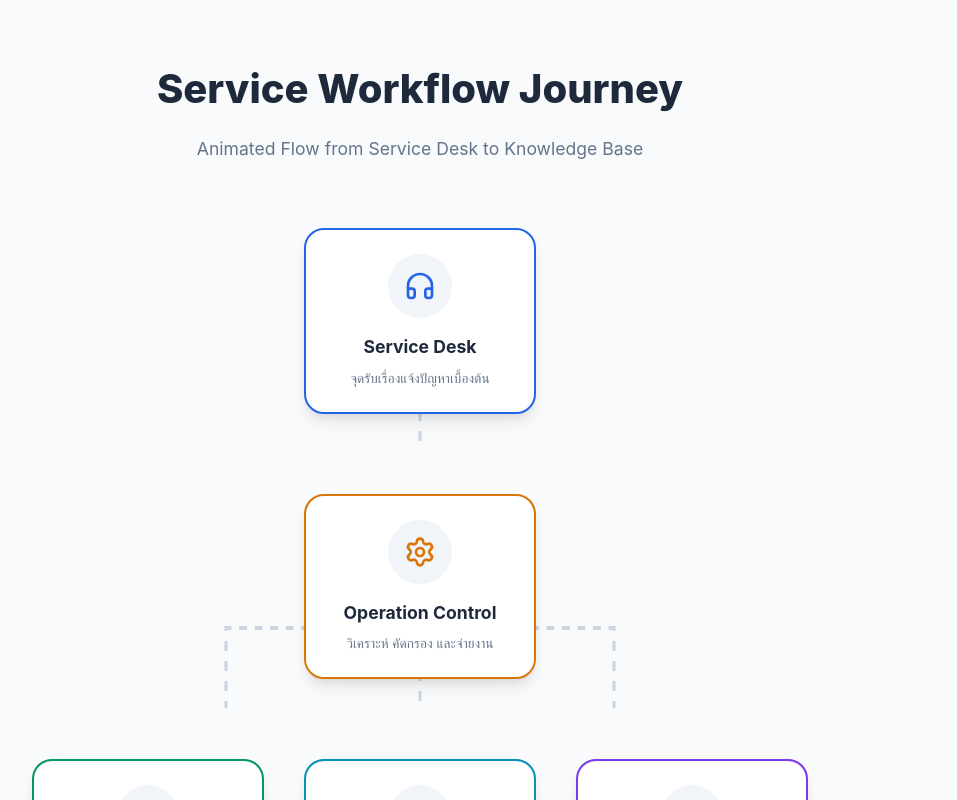
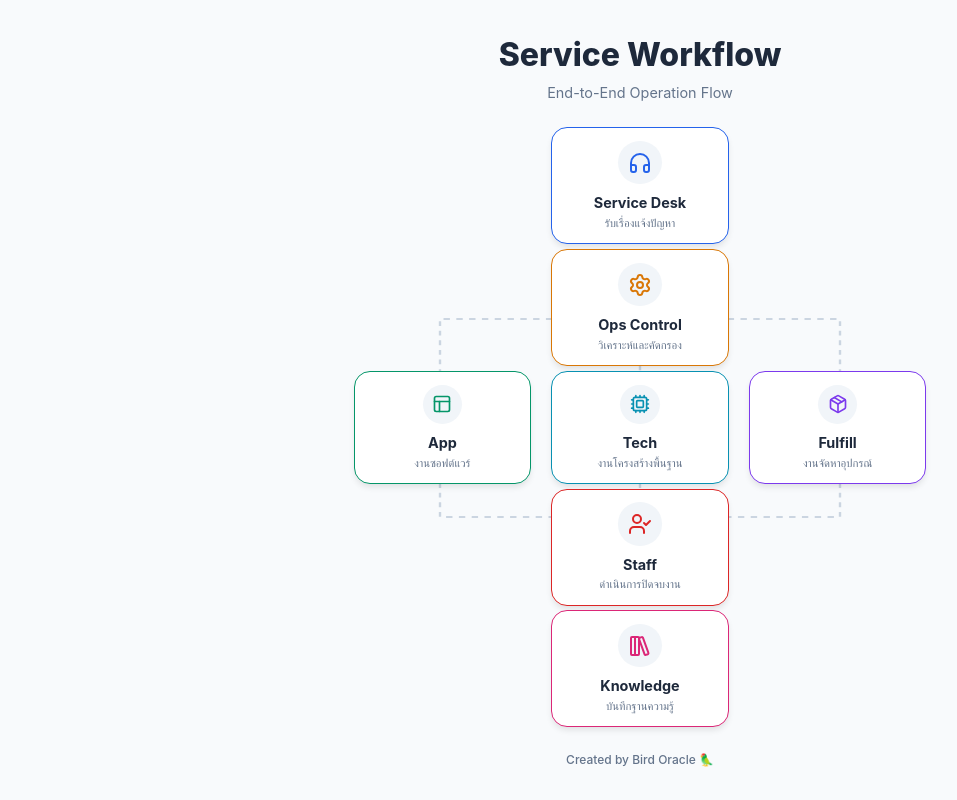
Before and after one commit to cherdchu2mieng/info-service-operation, a React (Vite) app: page / in a window 1280 px wide. Shown: the top 800 px of the page, without its empty margins (0-957 px from the left). Built offline with nearby package versions, Linux system fonts and the light colour scheme.

Commit message:
style: fit infographic into a single page to avoid scrolling 📏🦜

```diff
--- a/src/App.css
+++ b/src/App.css
@@ -11,21 +11,21 @@
   --text-main: #1e293b;
   --text-muted: #64748b;
 }
-body { margin: 0; padding: 0; background-color: var(--bg-light); color: var(--text-main); font-family: 'Inter', system-ui, sans-serif; overflow-x: hidden; }
-.infographic-container { display: flex; flex-direction: column; align-items: center; padding: 2rem; min-height: 100vh; }
-.workflow-header { text-align: center; margin-bottom: 3rem; }
-.workflow-header h1 { font-size: 2.5rem; color: #1e293b; margin-bottom: 0.5rem; font-weight: 800; }
-.workflow-header p { color: var(--text-muted); font-size: 1.1rem; }
-.workflow-canvas { position: relative; display: flex; flex-direction: column; gap: 80px; width: 100%; max-width: 900px; height: 1100px; }
-.node-row { display: flex; justify-content: center; gap: 40px; position: relative; z-index: 2; }
-.node-card { background: var(--card-bg); border: 2px solid transparent; border-radius: 1.25rem; padding: 1.5rem; width: 180px; display: flex; flex-direction: column; align-items: center; text-align: center; box-shadow: 0 10px 15px -3px rgba(0, 0, 0, 0.1), 0 4px 6px -2px rgba(0, 0, 0, 0.05); transition: transform 0.2s ease; }
-.node-card:hover { transform: translateY(-5px); box-shadow: 0 20px 25px -5px rgba(0, 0, 0, 0.1); }
-.node-icon { background: #f1f5f9; padding: 1rem; border-radius: 50%; margin-bottom: 1rem; display: flex; align-items: center; justify-content: center; }
-.node-title { font-weight: 700; font-size: 1.1rem; margin-bottom: 0.5rem; }
-.node-desc { font-size: 0.85rem; color: var(--text-muted); line-height: 1.4; }
+body { margin: 0; padding: 0; background-color: var(--bg-light); color: var(--text-main); font-family: 'Inter', system-ui, sans-serif; overflow: hidden; }
+.infographic-container { display: flex; flex-direction: column; align-items: center; justify-content: center; padding: 1rem; height: 100vh; width: 100vw; box-sizing: border-box; }
+.workflow-header { text-align: center; margin-bottom: 1.5rem; }
+.workflow-header h1 { font-size: 2rem; color: #1e293b; margin: 0; font-weight: 800; }
+.workflow-header p { color: var(--text-muted); font-size: 0.9rem; margin: 0.2rem 0 0 0; }
+.workflow-canvas { position: relative; display: flex; flex-direction: column; justify-content: space-between; width: 100%; max-width: 800px; height: 75vh; min-height: 500px; }
+.node-row { display: flex; justify-content: center; gap: 20px; position: relative; z-index: 2; }
+.node-card { background: var(--card-bg); border: 1.5px solid transparent; border-radius: 1rem; padding: 0.8rem; width: 150px; display: flex; flex-direction: column; align-items: center; text-align: center; box-shadow: 0 4px 6px -1px rgba(0, 0, 0, 0.1); transition: transform 0.2s ease; }
+.node-card:hover { transform: translateY(-3px); box-shadow: 0 10px 15px -3px rgba(0, 0, 0, 0.1); }
+.node-icon { background: #f1f5f9; padding: 0.6rem; border-radius: 50%; margin-bottom: 0.5rem; display: flex; align-items: center; justify-content: center; }
+.node-title { font-weight: 700; font-size: 0.9rem; margin-bottom: 0.2rem; }
+.node-desc { font-size: 0.7rem; color: var(--text-muted); line-height: 1.2; }
 .svg-overlay { position: absolute; top: 0; left: 0; width: 100%; height: 100%; pointer-events: none; z-index: 1; }
-.flow-path-animated { fill: none; stroke: #cbd5e1; stroke-width: 4; stroke-dasharray: 10, 10; animation: flow-animation 0.8s linear infinite; }
-@keyframes flow-animation { from { stroke-dashoffset: 20; } to { stroke-dashoffset: 0; } }
+.flow-path-animated { fill: none; stroke: #cbd5e1; stroke-width: 3; stroke-dasharray: 8, 8; animation: flow-animation 0.8s linear infinite; }
+@keyframes flow-animation { from { stroke-dashoffset: 16; } to { stroke-dashoffset: 0; } }
 .node-service-desk { border-color: var(--color-service-desk); } .node-service-desk .node-icon { color: var(--color-service-desk); }
 .node-ops-control { border-color: var(--color-ops-control); } .node-ops-control .node-icon { color: var(--color-ops-control); }
 .node-board-app { border-color: var(--color-board-app); } .node-board-app .node-icon { color: var(--color-board-app); }
@@ -33,4 +33,4 @@ body { margin: 0; padding: 0; background-color: var(--bg-light); color: var(--te
 .node-board-fulfill { border-color: var(--color-board-fulfill); } .node-board-fulfill .node-icon { color: var(--color-board-fulfill); }
 .node-staff { border-color: var(--color-staff); } .node-staff .node-icon { color: var(--color-staff); }
 .node-kb { border-color: var(--color-kb); } .node-kb .node-icon { color: var(--color-kb); }
-.footer { margin-top: 3rem; color: var(--text-muted); font-size: 0.9rem; font-weight: 500; }
+.footer { margin-top: 1.5rem; color: var(--text-muted); font-size: 0.75rem; font-weight: 500; }
--- a/src/App.tsx
+++ b/src/App.tsx
@@ -19,7 +19,7 @@ interface NodeProps {
 }
 
 const Node: React.FC<NodeProps> = ({ icon, title, desc, className }) => (
-  <div className={'node-card ' + className} id={'node-' + title}>
+  <div className={'node-card ' + className} id={'node-' + title.replace(/\s/g, '-')}>
     <div className='node-icon'>{icon}</div>
     <div className='node-title'>{title}</div>
     <div className='node-desc'>{desc}</div>
@@ -30,39 +30,39 @@ function App() {
   return (
     <div className='infographic-container'>
       <header className='workflow-header'>
-        <h1>Service Workflow Journey</h1>
-        <p>Animated Flow from Service Desk to Knowledge Base</p>
+        <h1>Service Workflow</h1>
+        <p>End-to-End Operation Flow</p>
       </header>
 
       <div className='workflow-canvas'>
-        <svg className='svg-overlay' viewBox='0 0 1000 1100' preserveAspectRatio='none'>
-          <path d='M 500 100 L 500 220' className='flow-path-animated' />
-          <path d='M 500 350 L 500 400' className='flow-path-animated' />
-          <path d='M 500 400 L 250 400 L 250 480' className='flow-path-animated' />
-          <path d='M 500 400 L 500 480' className='flow-path-animated' />
-          <path d='M 500 400 L 750 400 L 750 480' className='flow-path-animated' />
-          <path d='M 250 600 L 250 650 L 500 650 L 500 720' className='flow-path-animated' />
-          <path d='M 500 600 L 500 720' className='flow-path-animated' />
-          <path d='M 750 600 L 750 650 L 500 650 L 500 720' className='flow-path-animated' />
+        <svg className='svg-overlay' viewBox='0 0 1000 1000' preserveAspectRatio='none'>
+          <path d='M 500 50 L 500 150' className='flow-path-animated' />
+          <path d='M 500 250 L 500 320' className='flow-path-animated' />
+          <path d='M 500 320 L 250 320 L 250 420' className='flow-path-animated' />
+          <path d='M 500 320 L 500 420' className='flow-path-animated' />
+          <path d='M 500 320 L 750 320 L 750 420' className='flow-path-animated' />
+          <path d='M 250 580 L 250 650 L 500 650 L 500 750' className='flow-path-animated' />
+          <path d='M 500 580 L 500 750' className='flow-path-animated' />
+          <path d='M 750 580 L 750 650 L 500 650 L 500 750' className='flow-path-animated' />
           <path d='M 500 850 L 500 950' className='flow-path-animated' />
         </svg>
 
         <div className='node-row'>
-          <Node id='sd' icon={<Headphones size={32} />} title='Service Desk' desc='จุดรับเรื่องแจ้งปัญหาเบื้องต้น' className='node-service-desk' />
+          <Node id='sd' icon={<Headphones size={24} />} title='Service Desk' desc='รับเรื่องแจ้งปัญหา' className='node-service-desk' />
         </div>
         <div className='node-row'>
-          <Node id='oc' icon={<Settings size={32} />} title='Operation Control' desc='วิเคราะห์ คัดกรอง และจ่ายงาน' className='node-ops-control' />
+          <Node id='oc' icon={<Settings size={24} />} title='Ops Control' desc='วิเคราะห์และคัดกรอง' className='node-ops-control' />
         </div>
         <div className='node-row'>
-          <Node id='ba' icon={<Layout size={28} />} title='Board: App' desc='งานด้าน Application' className='node-board-app' />
-          <Node id='bt' icon={<Cpu size={28} />} title='Board: Tech' desc='งานด้าน Infrastructure' className='node-board-tech' />
-          <Node id='bf' icon={<Package size={28} />} title='Board: Fulfill' desc='งานด้านจัดหาอุปกรณ์' className='node-board-fulfill' />
+          <Node id='ba' icon={<Layout size={20} />} title='App' desc='งานซอฟต์แวร์' className='node-board-app' />
+          <Node id='bt' icon={<Cpu size={20} />} title='Tech' desc='งานโครงสร้างพื้นฐาน' className='node-board-tech' />
+          <Node id='bf' icon={<Package size={20} />} title='Fulfill' desc='งานจัดหาอุปกรณ์' className='node-board-fulfill' />
         </div>
         <div className='node-row'>
-          <Node id='sc' icon={<UserCheck size={32} />} title='Staff Resolution' desc='เจ้าหน้าที่ดำเนินการปิดจบงาน' className='node-staff' />
+          <Node id='sc' icon={<UserCheck size={24} />} title='Staff' desc='ดำเนินการปิดจบงาน' className='node-staff' />
         </div>
         <div className='node-row'>
-          <Node id='kb' icon={<LibraryBig size={32} />} title='Knowledge Base' desc='บันทึกเป็นฐานความรู้' className='node-kb' />
+          <Node id='kb' icon={<LibraryBig size={24} />} title='Knowledge' desc='บันทึกฐานความรู้' className='node-kb' />
         </div>
       </div>
       <footer className='footer'>Created by Bird Oracle 🦜</footer>
```
